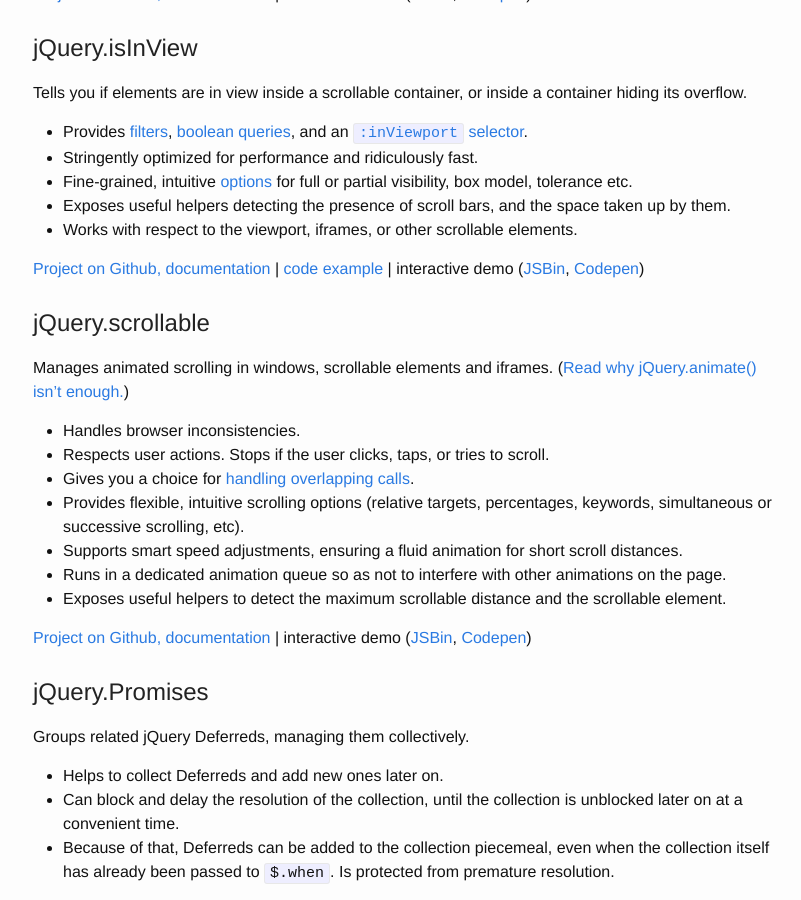
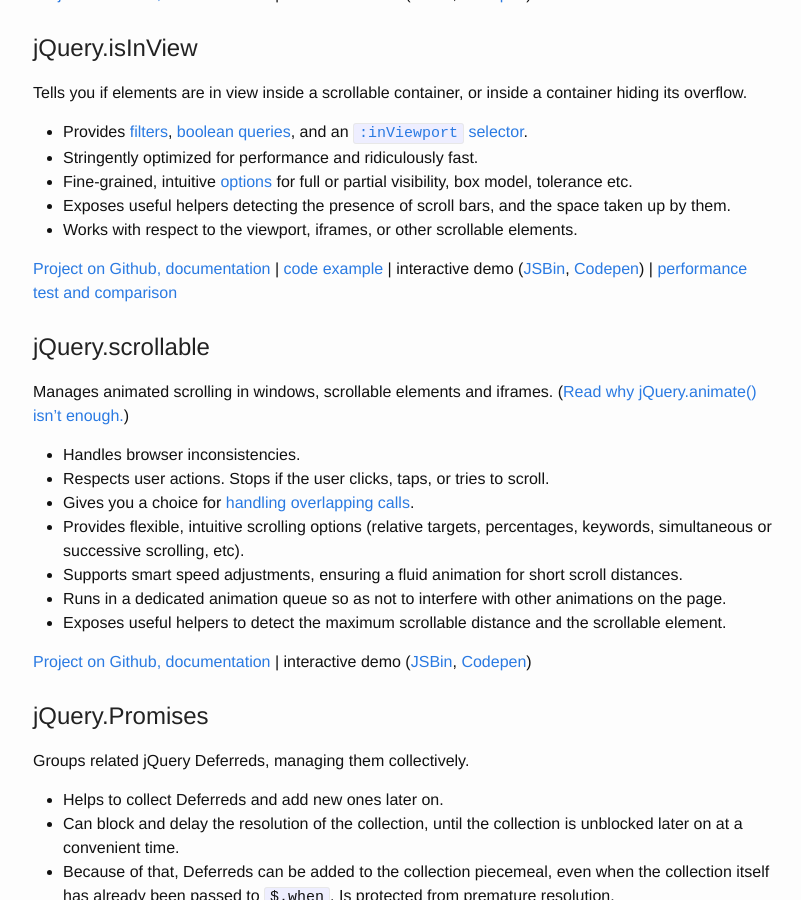
Before and after one commit to hashchange/hashchange.github.io, a Jekyll site: the page built from index.md, in a window 1280 px wide and 900 px high, scrolled down 2920 px. Shown: the whole window, without its empty margins (237-1038 px from the left). Built offline with Jekyll 4.4.1, drawn with Linux system fonts in a browser that asks for light colours.

Commit message:
Added link to jQuery.isInView perf test

```diff
--- a/index.md
+++ b/index.md
@@ -114,7 +114,7 @@ Tells you if elements are in view inside a scrollable container, or inside a con
 - Exposes useful helpers detecting the presence of scroll bars, and the space taken up by them.
 - Works with respect to the viewport, iframes, or other scrollable elements.
 
-[Project on Github, documentation][jqiv] \| [code example][jqiv-example] \| interactive demo ([JSBin][jqiv-jsbin], [Codepen][jqiv-codepen])
+[Project on Github, documentation][jqiv] \| [code example][jqiv-example] \| interactive demo ([JSBin][jqiv-jsbin], [Codepen][jqiv-codepen]) \| [performance test and comparison][jqiv-perf-jsbin]
 
 ### [jQuery.scrollable][jqscroll]
 
@@ -191,6 +191,7 @@ Groups related jQuery Deferreds, managing them collectively.
 [jqiv-example]: https://github.com/hashchange/jquery.isinview#usage-by-example-lazy-loading "Usage by example: Lazy loading – jQuery.isInView"
 [jqiv-jsbin]: http://jsbin.com/legice/6/edit?js,output "jQuery.isInView demo (AMD) – JSBin"
 [jqiv-codepen]: http://codepen.io/hashchange/pen/LVKqPK "jQuery.isInView demo (AMD) – Codepen"
+[jqiv-perf-jsbin]: http://jsbin.com/lisudi/3 "jQuery.isInView: Performance Test and Comparison (with isInViewport, jquery.visible, jquery_lazyload, hunt) - JS Bin"
 
 [jqscroll]: https://github.com/hashchange/jquery.scrollable "jQuery.scrollable – Github"
 [jqscroll-why]: https://github.com/hashchange/jquery.scrollable#why "jQuery.scrollable: Why?"
```
